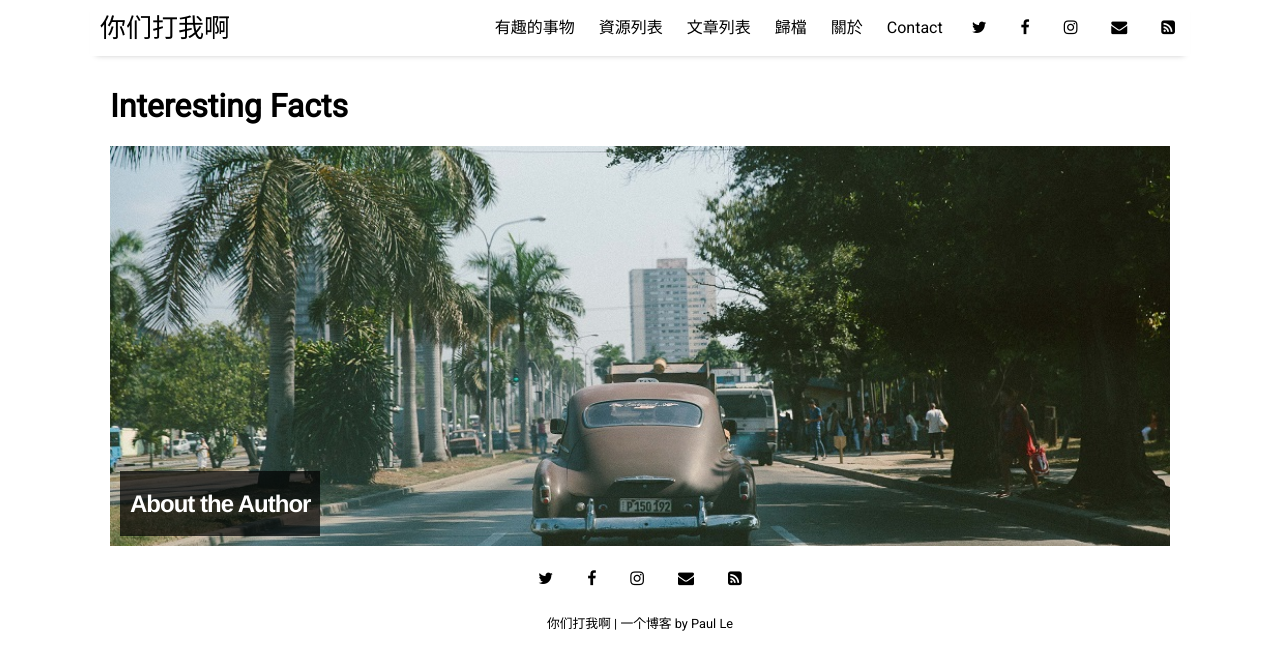
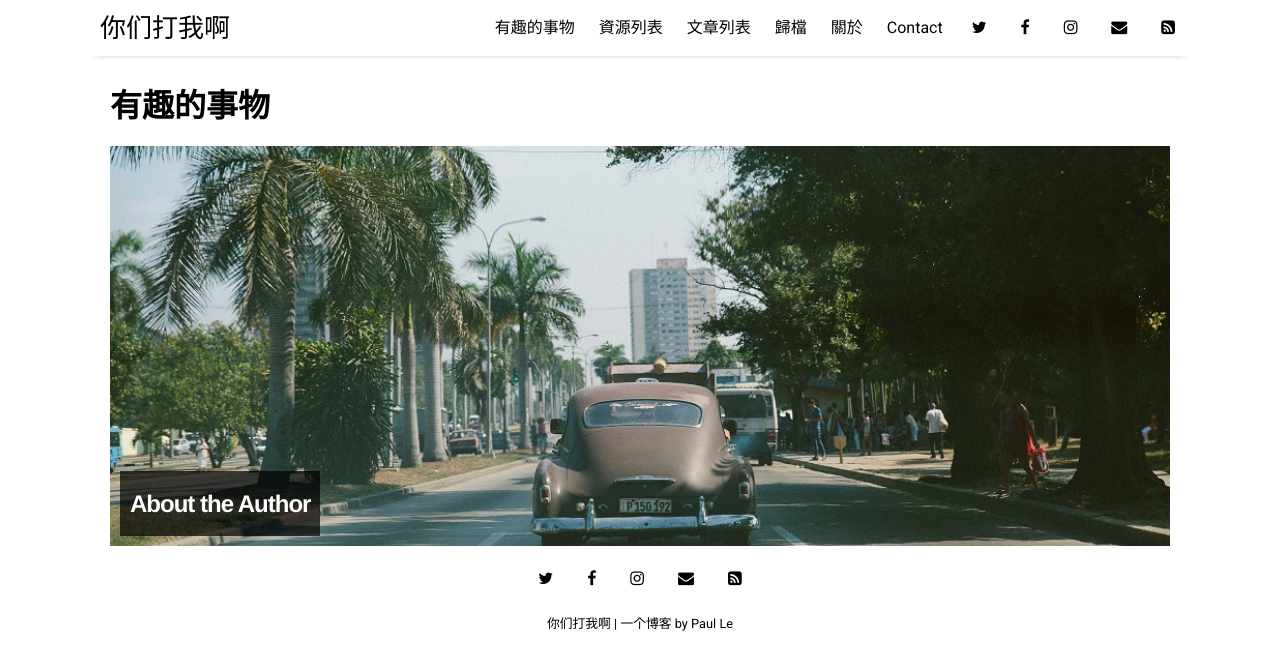
Before and after one commit to a545477542/a545477542.github.io, a Jekyll site: the page built from pages/facts.html, in a window 1280 px wide. Shown: the top 670 px of the page. Built offline with Jekyll 4.4.1, drawn with Linux system fonts in a browser that asks for light colours; nearby versions of some CDN libraries.

Commit message:
Update facts.html

```diff
--- a/pages/facts.html
+++ b/pages/facts.html
@@ -1,6 +1,6 @@
 ---
 layout: page
-title: Interesting Facts
+title: 有趣的事物
 ---
 {% for post in site.categories.facts %}
   <a href="{{ site.github.url }}{{ post.url }}">
```
